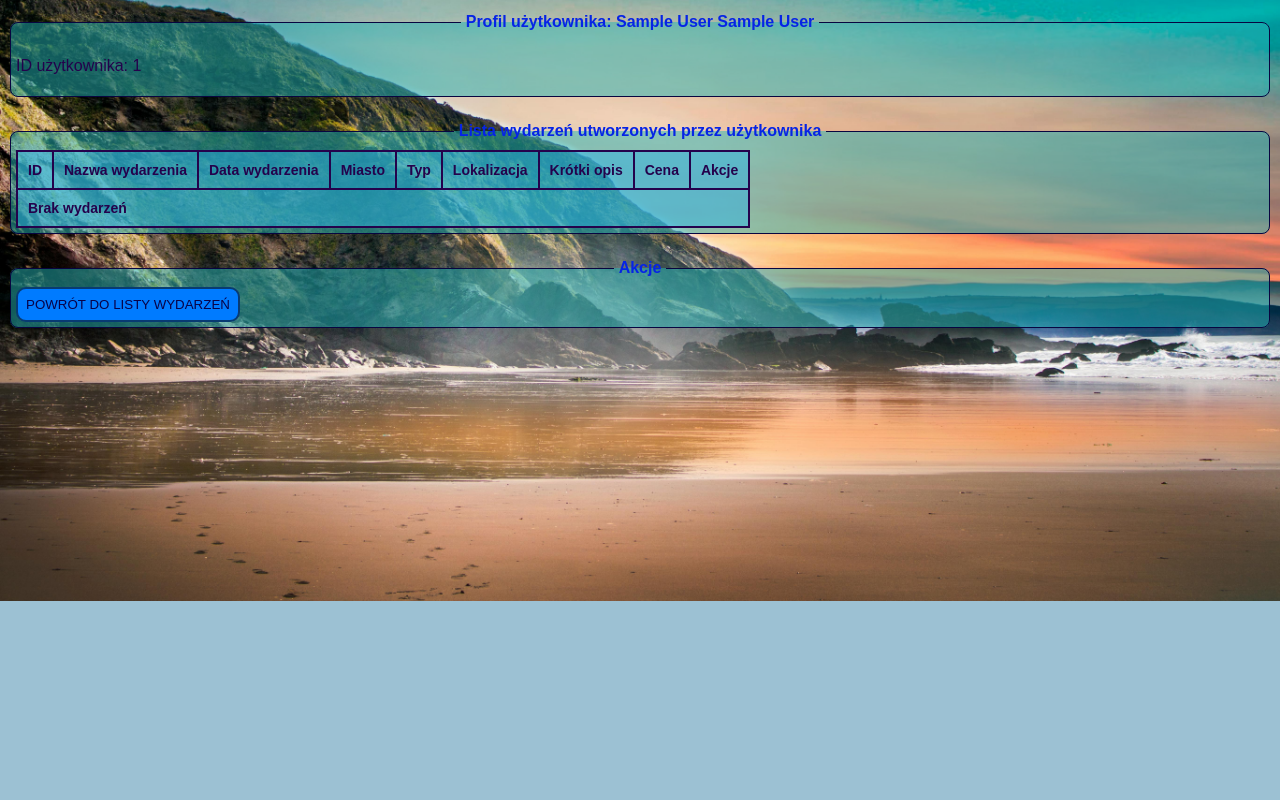
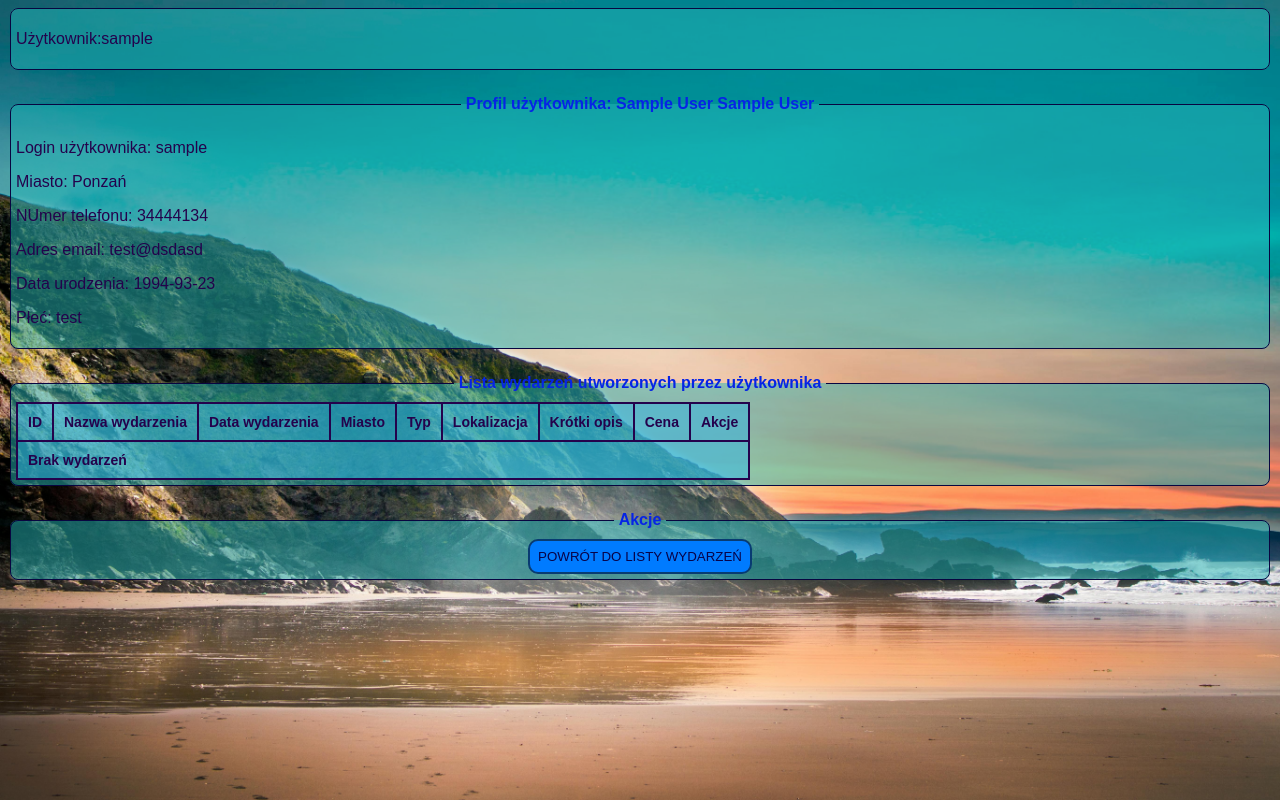
Before and after one commit to idzi-m/Event-Search, a PHP site: page /profile.php in a window 1280 px wide. Run offline with PHP 8.4, Linux system fonts and the light colour scheme; the visitor is signed in with stand-in values (Sample User, id 1); data that the repository does not hold is empty.

Commit message:
dodanie sesji użytkownika

```diff
--- a/assets/css/style.css
+++ b/assets/css/style.css
@@ -42,6 +42,12 @@
 }
 
 .section__login, .form__group{
+    display: flex;
+    justify-content: center;
+    align-items: center;
+
+}
+.section__action {
     display: flex;
     justify-content: center;
     align-items: center;
--- a/db_scripts/event/event_add.php
+++ b/db_scripts/event/event_add.php
@@ -1,5 +1,6 @@
 <?php
 include '../../php_scripts/connection.php';
+include '../../php_scripts/session.php';
 
 if ($_SERVER["REQUEST_METHOD"] == "POST") {
     $eventName = $_POST['eventName'];
@@ -10,11 +11,12 @@ if ($_SERVER["REQUEST_METHOD"] == "POST") {
     $price = $_POST['eventPrice'];
     $shortDesc = $_POST['eventShortDesc'];
     $longDesc = $_POST['eventLongDesc'];
+    $creator_id = $_SESSION['user_id'];
     // Sprawdzenie, który przycisk został kliknięty
     if (isset($_POST['add'])) {
         // Wywołanie stored procedure 'add_event'
         $stmt = $conn->prepare("CALL event_add(?, ?, ?, ?, ?, ?, ?, ?)");
-        $stmt->bind_param("sssssiss", $eventName, $eventDate, $city, $type, $location, $price, $shortDesc, $longDesc);
+        $stmt->bind_param("sssssissi", $eventName, $eventDate, $city, $type, $location, $price, $shortDesc, $longDesc, $creator_id);
 
         if ($stmt->execute()) {
             echo "<script>alert('Wydarzenie zostało dodane'); window.location.href='../../views/index.php';</script>";
--- a/db_scripts/event/event_update.php
+++ b/db_scripts/event/event_update.php
@@ -1,5 +1,6 @@
 <?php
 include '../../php_scripts/connection.php';
+include '../../php_scripts/session.php';
 
 if ($_SERVER["REQUEST_METHOD"] == "POST") {
     $event_id = $_POST['event_id'];
@@ -11,6 +12,7 @@ if ($_SERVER["REQUEST_METHOD"] == "POST") {
     $price = $_POST['eventPrice'];
     $shortDesc = $_POST['eventShortDesc'];
     $longDesc = $_POST['eventLongDesc'];
+    $creator_id = $_SESSION['user_id'];
     // Sprawdzenie, który przycisk został kliknięty
     if (isset($_POST['edit'])) {
         // Wywołanie stored procedure 'add_event'
--- a/db_setup/event_add .sql
+++ b/db_setup/event_add .sql
@@ -8,7 +8,8 @@ CREATE OR REPLACE PROCEDURE event_add(
     IN p_location VARCHAR(50),
     IN p_cena REAL,
     IN p_short_desc VARCHAR(300),
-    IN p_long_desc VARCHAR(1000)
+    IN p_long_desc VARCHAR(1000),
+    IN p_creator_id INT
 )
 BEGIN
     INSERT INTO Events (
@@ -34,7 +35,7 @@ BEGIN
         p_cena,
         p_short_desc,
         p_long_desc,
-        1,
+        p_creator_id,
         NOW(),
         NOW()
     );
--- /dev/null
+++ b/php_scripts/session.php
@@ -0,0 +1,22 @@
+<?php
+// Rozpocznij sesję
+session_start();
+
+// Sprawdź, czy sesja istnieje
+if(isset($_SESSION['login'])) {echo "<fieldset class=\"section\"> <p>Użytkownik:".$_SESSION['login'] ."</p> </fieldset>";}
+if (!isset($_SESSION['last_activity'])) {
+    header("Location: login.php");
+} else {
+    // Sprawdź czas ostatniej aktywności
+    if (time() - $_SESSION['last_activity'] > 600) { //czas sesji
+        // Sesja wygasła z powodu braku aktywności, przekieruj na stronę wylogowania lub zakończ sesję
+        session_unset();
+        session_destroy();
+        header("Location: login.php");
+        exit();
+    } else {
+        // Odśwież czas ostatniej aktywności
+        $_SESSION['last_activity'] = time();
+    }
+}
+?>
--- a/views/add_event_form.php
+++ b/views/add_event_form.php
@@ -1,3 +1,6 @@
+<?php
+include '../php_scripts/session.php';
+?>
 <!DOCTYPE html>
 <html lang="pl">
 <head>
@@ -21,7 +24,7 @@
     <input class="field-input" type="textarea" name="eventLongDesc" placeholder="Długi opis wydarzenia"><br>
 
 </fieldset>
-<fieldset class="section">
+<fieldset class="section section__action">
     <legend class="section-legend">Akcje</legend>
     <button class="button__edit" type="submit" name="add">DODAJ</button>
     <button type="reset" class="button__clear">RESETUJ FORMULARZ</button>
--- a/views/edit_event_form.php
+++ b/views/edit_event_form.php
@@ -1,5 +1,6 @@
 <?php
 include '../php_scripts/connection.php';
+include '../php_scripts/session.php';
 
 if (isset($_GET['event_id'])) {
     $event_id = $_GET['event_id'];
@@ -43,7 +44,7 @@ $conn->close();
         <input class="field-input" type="textarea" name="eventShortDesc" value="<?php echo $event_data['short_desc']; ?>" placeholder="Krótki opis"><br>
         <input class="field-input" type="textarea" name="eventLongDesc" value="<?php echo $event_data['long_desc']; ?>" placeholder="Długi opis wydarzenia"><br>
 </fieldset>
-<fieldset class="section">
+<fieldset class="section section__action">
     <legend class="section-legend">Akcje</legend>
         <button class="button__edit" type="submit" name="edit">ZAPISZ</button>
         <button type="reset" class="button__clear">RESETUJ FORMULARZ</button>
--- a/views/index.php
+++ b/views/index.php
@@ -1,5 +1,6 @@
     <?php
     include '../php_scripts/connection.php';
+    include '../php_scripts/session_index.php';
     include '../db_scripts/event/event_search.php';
     ?>
 
@@ -20,7 +21,8 @@
 
         <fieldset class="section">
             <legend class="section-legend">EVENTSEARCH - wszystkie wydarzenia w jednym miejscu!</legend>
-            <button onclick="window.location.href='login.php'" class='login-button'>LOGIN</button>
+            <?php if (!isset($_SESSION['user_id'])) { ?> <button onclick="window.location.href='login.php'" class='login-button'>ZALOGUJ</button> <?php } ?>
+            <?php if (isset($_SESSION['user_id'])) { ?> <button onclick="window.location.href='../php_scripts/logout.php'" class='login-button'>WYLOGUJ</button> <?php } ?>
             <button onclick="window.location.href='profile.php'" class="profile-button">PROFIL</button>
             <button onclick="window.location.href='add_event_form.php'" class="add-button">DODAJ WYDARZENIE</button>
         </fieldset>
--- a/views/profile.php
+++ b/views/profile.php
@@ -1,10 +1,10 @@
 <?php
 include '../php_scripts/connection.php';
+include '../php_scripts/session.php';
 
 // Pobranie danych użytkownika
-//session_start();
-//$user_id = $_SESSION['user_id'];  // Zakładamy, że przechowujesz ID użytkownika w sesji po zalogowaniu
-$user_id = 1;  // Zakładamy, że ID użytkownika to 1
+$user_id = $_SESSION['user_id'];  // Zakładamy, że przechowujesz ID użytkownika w sesji po zalogowaniu
+//$user_id = 1;  // Zakładamy, że ID użytkownika to 1
 $sql_user = "SELECT * FROM Users WHERE id = $user_id";
 $result_user = $conn->query($sql_user);
 $user_data = $result_user->fetch_assoc();
@@ -29,7 +29,12 @@ $conn->close();
 <body class="content">
 <fieldset class="section">
     <legend class="section-legend">Profil użytkownika: <?php echo $user_data['first_name'] . ' ' . $user_data['last_name']; ?></legend>
-    <p>ID użytkownika: <?php echo $user_data['id']; ?></p>
+    <p>Login użytkownika: <?php echo $user_data['login']; ?></p>
+    <p>Miasto: Ponzań</p>
+    <p>NUmer telefonu: 34444134</p>
+    <p>Adres email: test@dsdasd</p>
+    <p>Data urodzenia: 1994-93-23</p>
+    <p>Płeć: test</p>
 </fieldset>
 
 <fieldset class="section">
@@ -69,7 +74,7 @@ $conn->close();
     </table>
 </fieldset>
 
-<fieldset class="section">
+<fieldset class="section section__action">
     <legend class="section-legend">Akcje</legend>
     <button onclick="window.location.href='index.php'" class="button">POWRÓT DO LISTY WYDARZEŃ</button>
 </fieldset>
```
Also changed, not shown: php_scripts/login_check.php (added, +31 -0 lines), php_scripts/logout.php (added, +14 -0 lines), php_scripts/session_index.php (added, +22 -0 lines), views/event_details.php (+4 -3 lines), views/login.php (+1 -19 lines), views/register.php (+18 -8 lines).
